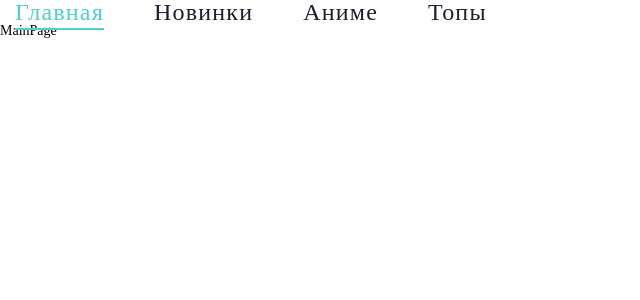
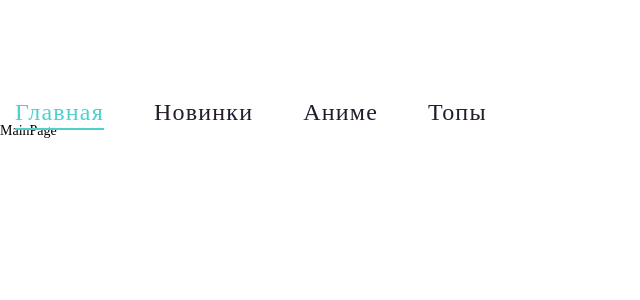
Before and after one commit to cookies-with-tea/fims-site, a React (Vite) app: page / in a window 1280 px wide. Shown: the top 300 px of the page, without its empty margins (0-640 px from the left). Built offline with nearby package versions, Linux system fonts and the light colour scheme.

Commit message:
ASF-8: даны минимальные пропсы + стили

```diff
--- a/src/components/navbar/Navbar.tsx
+++ b/src/components/navbar/Navbar.tsx
@@ -1,6 +1,7 @@
 import { NavLink } from "react-router-dom"
 import style from "./navbar.module.scss"
 import cnBind from 'classnames/bind'
+import { Popover } from "src/ui/popover/popover"
 
 const cx = cnBind.bind(style)
 
@@ -20,7 +21,7 @@ export const Navbar = () => {
                     navigation.map((item, index) => (
                         <li key={index} className={cx("menu__item")}>
                             <NavLink to={item.path} className={cx("menu__link")}>
-                                {item.name}
+                                {index != 2 ? item.name : <Popover content="111"> {item.name}</Popover>}
                             </NavLink>
                         </li>
                     ))
--- a/src/components/navbar/navbar.module.scss
+++ b/src/components/navbar/navbar.module.scss
@@ -1,6 +1,6 @@
 .menu {
     display: flex;
-
+    padding-top: 100px ;
 
     &__item {
 
--- /dev/null
+++ b/src/ui/popover/popover.module.scss
@@ -0,0 +1,39 @@
+.popover {
+    display: inline-block;
+    position: relative;
+
+    &__hidden-text {
+        position: absolute;
+        padding: 10px;
+        border-radius: 3px;
+        background: #EDEDED;
+        width: 300px;
+        font-size: 12px;
+        box-shadow: 1px 1px 10px #777;
+
+    }
+}
+
+.top {
+    bottom: 130%;
+    transform: translateX(-50%);
+    left: 50%;
+}
+
+.bottom {
+    top: 130%;
+    transform: translateX(-50%);
+    left: 50%;
+}
+
+.right {
+    left: 130%;
+    transform: translateY(-50%);
+    top: 50%;
+}
+
+.left {
+    right: 130%;
+    transform: translateY(-50%);
+    top: 50%;
+}
--- /dev/null
+++ b/src/ui/popover/popover.tsx
@@ -0,0 +1,43 @@
+import { ReactNode, useState } from "react"
+import style from "./popover.module.scss"
+import cnBind from 'classnames/bind'
+
+const cx = cnBind.bind(style)
+
+interface PopoverProps {
+    className?: string
+    children: ReactNode | string
+    content: ReactNode | string
+    position?: "top" | "bottom" | "right" | "left"
+    trigger?: "hover" | "click"
+}
+
+export const Popover = ({
+        children,
+        content,
+        position = "top",
+        className = ""
+        // tri
+    }: PopoverProps) => {
+
+    const [popoverVisible, setPopoverVisible] = useState(false)
+
+    const classes = cx(
+        'popover__hidden-text',
+        position,
+        className
+    );
+    return (
+        <div className={cx("popover")}>
+            {popoverVisible && <div className={classes}>{content}</div>}
+
+            <div
+                className="popover"
+                onMouseEnter={() => setPopoverVisible(true)}
+                onMouseLeave={() => setPopoverVisible(false)}
+            >
+                {children}
+            </div>
+        </div>
+    )
+}
```
